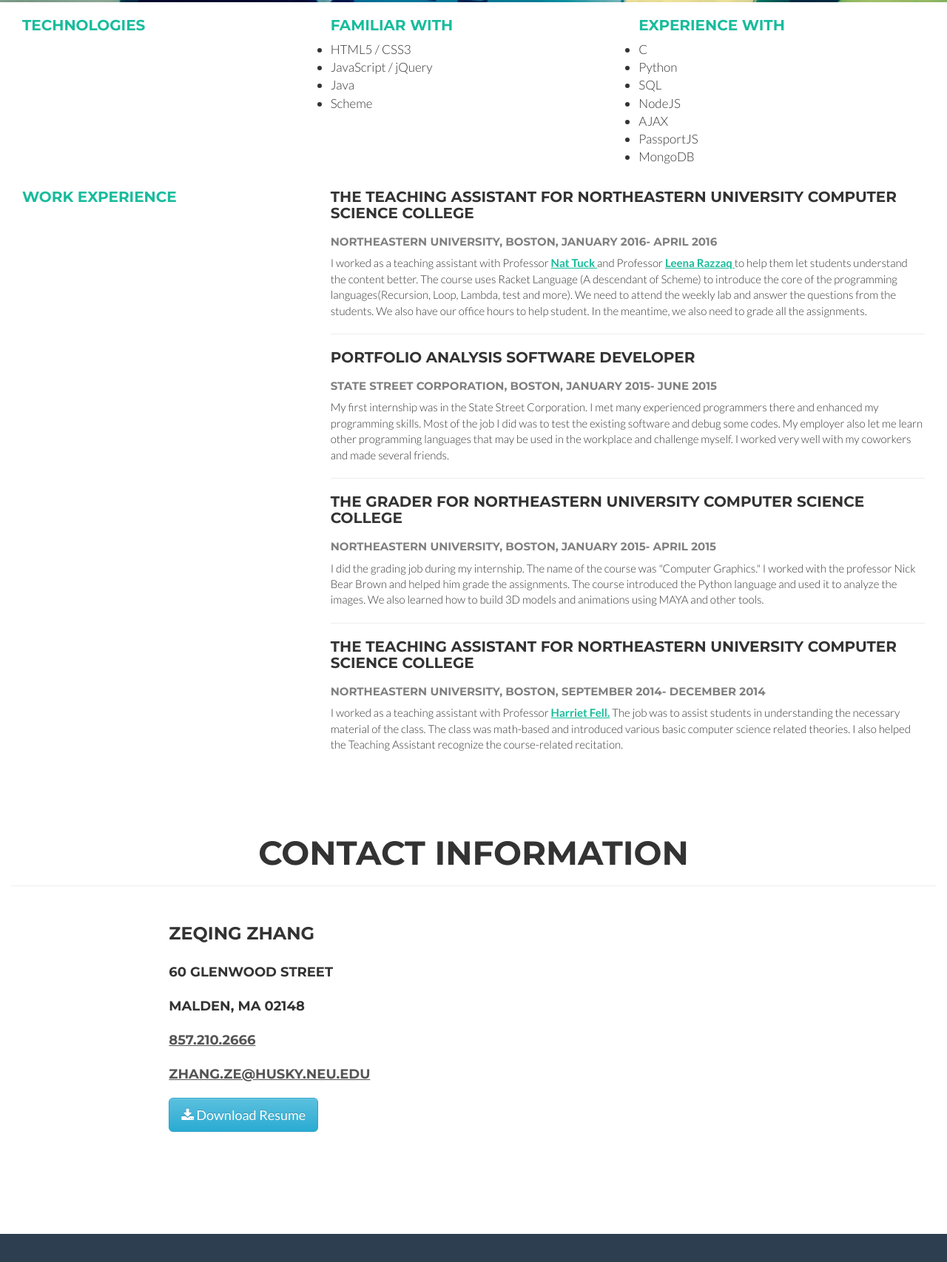
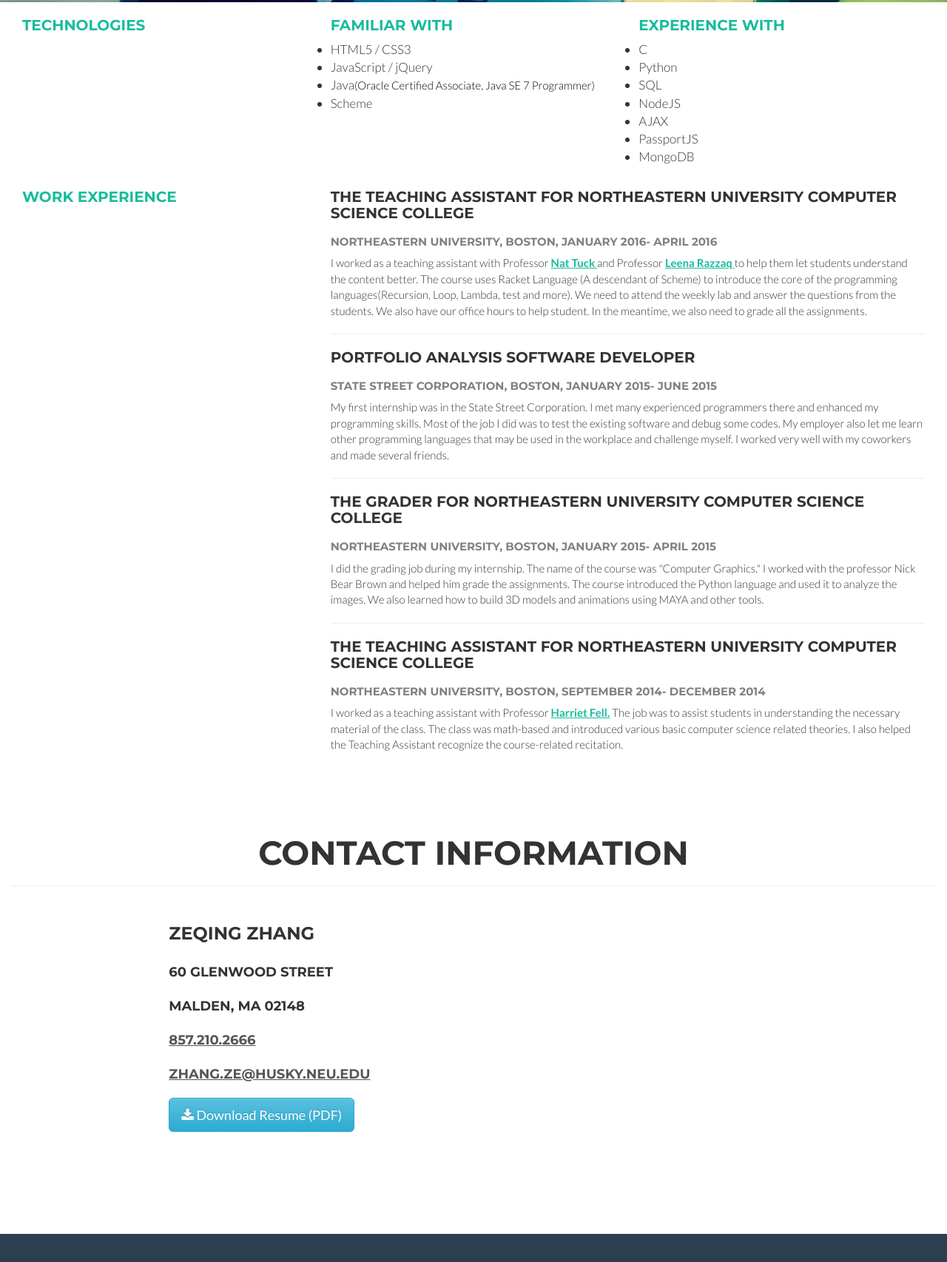
Before and after one commit to hero919/personalWebpage, a website: page public/index.html in a window 1280 px wide. Shown: the part 2938-4644 px from the top of the page at 74% size. Drawn offline with nearby package versions, Linux system fonts and the light colour scheme; some packages are replaced by stand-ins of ours.

Commit message:
Change the resume

```diff
--- a/public/index.html
+++ b/public/index.html
@@ -420,7 +420,7 @@
                 <ul>
                     <li>HTML5 / CSS3</li>
                     <li>JavaScript / jQuery</li>
-                    <li>Java</li>
+                    <li>Java<span style="font-size:15px;color: black">(Oracle Certified Associate, Java SE 7 Programmer)</span></li>
                     <li>Scheme</li>
                 </ul>
             </div>
@@ -579,8 +579,8 @@
                         <h4 class="contactInfo"><a href="mailto:zhang.ze@husky.neu.edu" id="email"><u>zhang.ze@husky.neu.edu</u></a></h4>
                             </div>
                         <div class="download">
-                            <a href="resume/ZEQING%20ZHANG.pdf" class="btn btn-lg btn-info">
-                                <i class="fa fa-download"></i> Download Resume
+                            <a href="resume/ZEQING%20ZHANG%20PDF.pdf" class="btn btn-lg btn-info">
+                                <i class="fa fa-download"></i> Download Resume (PDF)
                             </a>
 
 
```
Also changed, not shown: 3 other files.
